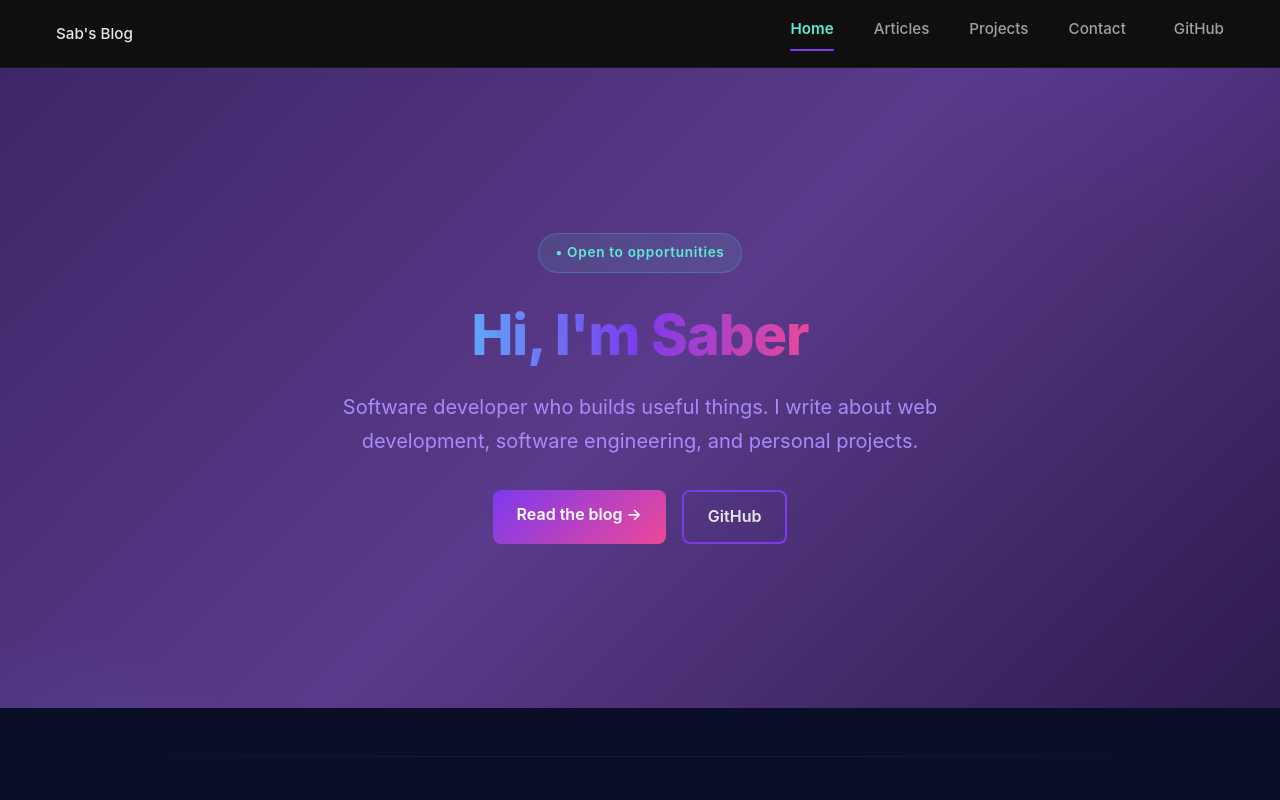
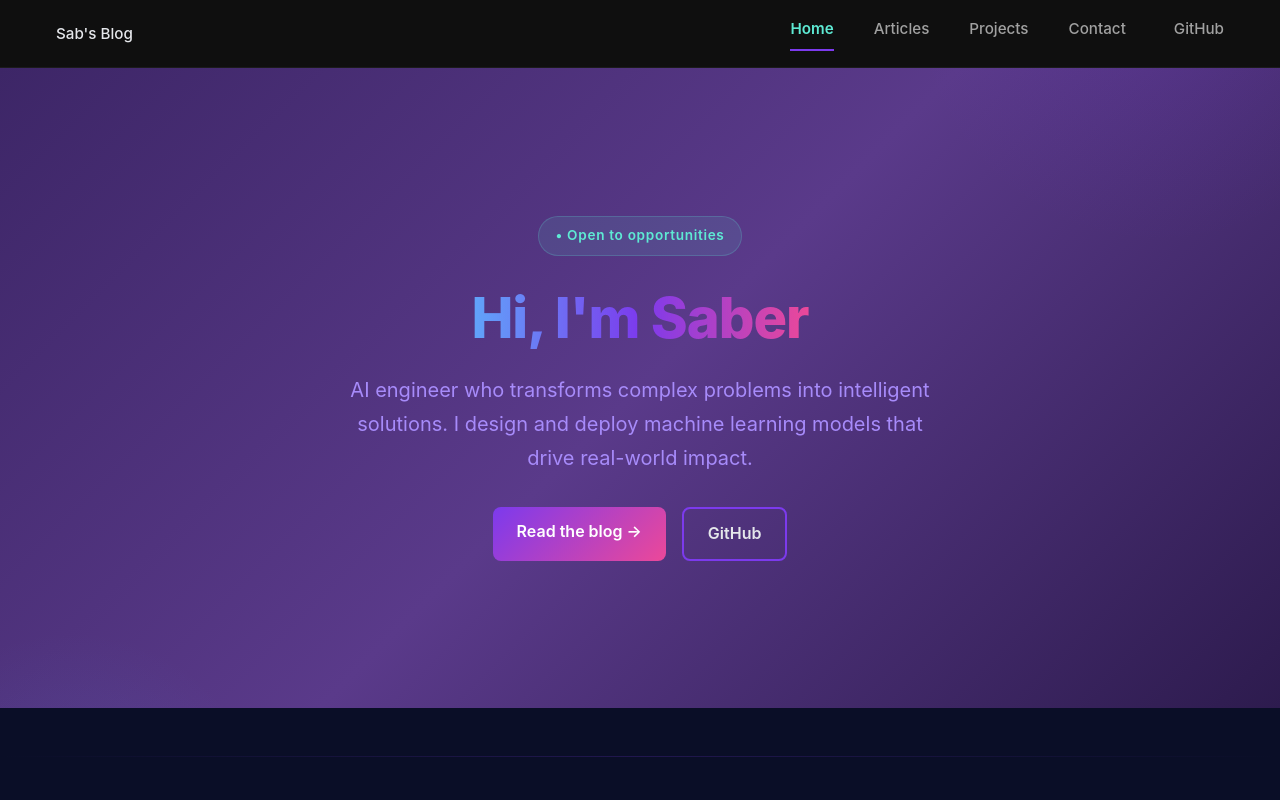
Before and after one commit to ss889/personal-blog, a Next.js app: page / in a window 1280 px wide. Shown: the top 800 px of the page. Built offline with nearby package versions, Linux system fonts and the light colour scheme.

Commit message:
Update blog content

```diff
--- a/src/app/page.tsx
+++ b/src/app/page.tsx
@@ -7,7 +7,7 @@ const SKILLS = [
 ];
 
 export default async function Home() {
-  const posts = getAllPosts();
+  const posts = await getAllPosts();
 
   return (
     <>
@@ -20,8 +20,7 @@ export default async function Home() {
           <span>Hi, I&apos;m Saber</span>
         </h1>
         <p>
-          Software developer who builds useful things. I write about web
-          development, software engineering, and personal projects.
+          AI engineer who transforms complex problems into intelligent solutions. I design and deploy machine learning models that drive real-world impact.
         </p>
         <div className="hero-buttons">
           <Link href="/blog" className="btn-primary">
```
